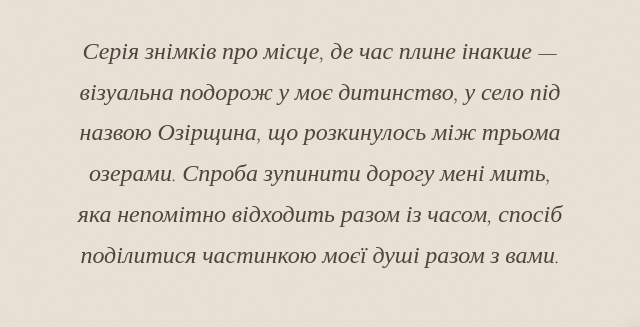
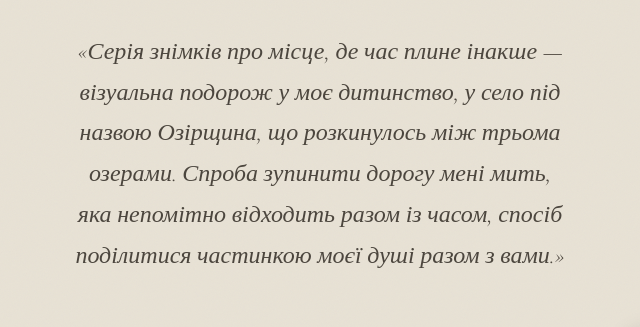
Before and after one commit to d1she444ka/-d1she444ka.github.io-mixh_tryoma_ozeramy, a plain HTML site: page index.html in a window 1280 px wide. Shown: the part 385-712 px from the top of the page, 320-960 px from the left. Drawn offline with nearby package versions, Linux system fonts and the light colour scheme.

```diff
--- a/index.html
+++ b/index.html
@@ -293,7 +293,7 @@
     <h1 class="hero-title">Між трьома<br><em>озерами</em></h1>
     <!--    <p class="hero-author">Авторка</p>-->
     <!--    <p class="hero-name">Діана Шльонська</p>-->
-    <p class="hero-quote">Серія знімків про місце, де час плине інакше — візуальна подорож у моє дитинство, у село під назвою Озірщина, що розкинулось між трьома озерами. Спроба зупинити дорогу мені мить, яка непомітно відходить разом із часом, спосіб поділитися частинкою моєї душі разом з вами.</p>
+    <p class="hero-quote">«Серія знімків про місце, де час плине інакше — візуальна подорож у моє дитинство, у село під назвою Озірщина, що розкинулось між трьома озерами. Спроба зупинити дорогу мені мить, яка непомітно відходить разом із часом, спосіб поділитися частинкою моєї душі разом з вами.»</p>
     <div class="hero-scroll" onclick="scrollToExhibition()">
         <div class="scroll-line"></div>
         <span>до виставки</span>
```
